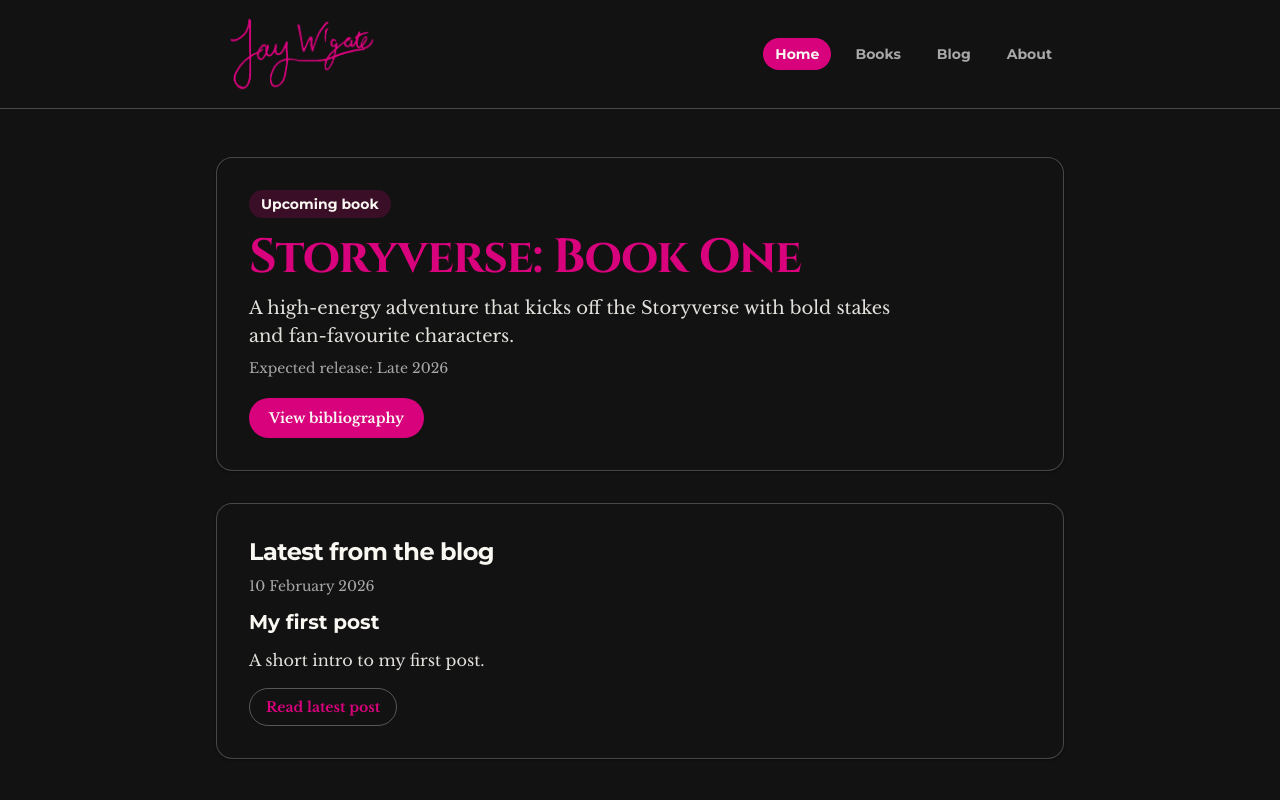
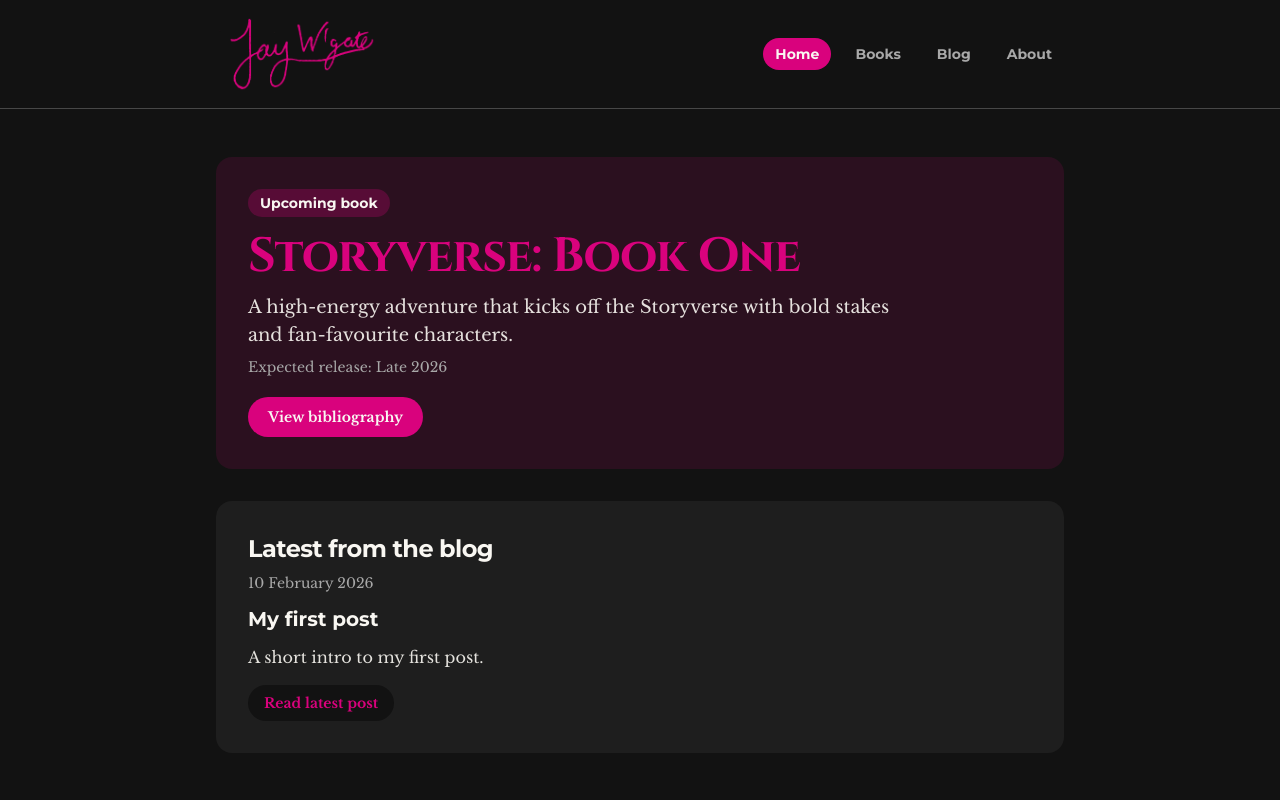
Before and after one commit to jessegreen0906/blogPoC, a Next.js app: page / in a window 1280 px wide. Shown: the top 800 px of the page. Built offline with nearby package versions, Linux system fonts and the light colour scheme.

Commit message:
Update project files

```diff
--- a/src/app/page.tsx
+++ b/src/app/page.tsx
@@ -1,6 +1,7 @@
-import Link from "next/link";
+import { LatestPostSection } from "@/components/home/latest-post-section";
+import { UpcomingBookSection } from "@/components/home/upcoming-book-section";
 import { books } from "@/lib/books";
-import { formatPostDate, getPostPreview } from "@/lib/blog";
+import { getPostPreview } from "@/lib/blog";
 
 export default async function Home() {
   const latestPost = await getPostPreview();
@@ -8,40 +9,10 @@ export default async function Home() {
 
   return (
     <main className="mx-auto w-full max-w-4xl space-y-8 px-4 py-12 sm:px-6">
-      <section className="rounded-2xl border border-[color:var(--neutral)]/35 bg-[color:var(--background)] p-6 shadow-sm shadow-black/30 sm:p-8">
-        <h2 className="inline-flex rounded-full bg-[color:var(--primary)]/20 px-3 py-1 text-sm font-semibold text-[color:var(--text)]">
-          Upcoming book
-        </h2>
-        <h1 className="mt-4 text-4xl font-bold tracking-tight text-[color:var(--primary)] sm:text-5xl">
-          {upcomingBook.title}
-        </h1>
-        <p className="mt-3 max-w-2xl text-lg text-[color:var(--text)]/90">{upcomingBook.description}</p>
-        <p className="mt-2 text-sm font-medium text-[color:var(--neutral)]">
-          Expected release: {upcomingBook.expectedRelease}
-        </p>
-        <Link
-          href="/books"
-          className="mt-5 inline-flex rounded-full bg-[color:var(--primary)] px-5 py-2.5 text-sm font-semibold text-[color:var(--text)] transition-colors hover:brightness-110"
-        >
-          View bibliography
-        </Link>
-      </section>
+      <UpcomingBookSection book={upcomingBook} />
 
       {latestPost ? (
-        <section className="rounded-2xl border border-[color:var(--neutral)]/35 bg-[color:var(--background)] p-6 shadow-sm shadow-black/30 sm:p-8">
-          <h2 className="text-2xl font-semibold tracking-tight text-[color:var(--text)]">
-            Latest from the blog
-          </h2>
-          <p className="mt-2 text-sm text-[color:var(--neutral)]">{formatPostDate(latestPost.date)}</p>
-          <h3 className="mt-3 text-xl font-semibold text-[color:var(--text)]">{latestPost.title}</h3>
-          <p className="mt-3 text-[color:var(--text)]/90">{latestPost.excerpt}</p>
-          <Link
-            href={`/blog/${latestPost.slug}`}
-            className="mt-4 inline-flex rounded-full border border-[color:var(--neutral)]/45 px-4 py-2 text-sm font-semibold text-[color:var(--primary)] transition-colors hover:bg-[color:var(--primary)]/10"
-          >
-            Read latest post
-          </Link>
-        </section>
+        <LatestPostSection post={latestPost} />
       ) : null}
     </main>
   );
--- /dev/null
+++ b/src/components/home/latest-post-section.tsx
@@ -0,0 +1,25 @@
+import Link from "next/link";
+import { formatPostDate, type BlogPostMeta } from "@/lib/blog";
+
+type LatestPostSectionProps = {
+  post: BlogPostMeta;
+};
+
+export function LatestPostSection({ post }: LatestPostSectionProps) {
+  return (
+    <section className="rounded-2xl bg-[color:var(--text)]/5 p-6 sm:p-8">
+      <h2 className="text-2xl font-semibold tracking-tight text-[color:var(--text)]">
+        Latest from the blog
+      </h2>
+      <p className="mt-2 text-sm text-[color:var(--neutral)]">{formatPostDate(post.date)}</p>
+      <h3 className="mt-3 text-xl font-semibold text-[color:var(--text)]">{post.title}</h3>
+      <p className="mt-3 text-[color:var(--text)]/90">{post.excerpt}</p>
+      <Link
+        href={`/blog/${post.slug}`}
+        className="mt-4 inline-flex rounded-full bg-[color:var(--background)] px-4 py-2 text-sm font-semibold text-[color:var(--primary)] transition-colors hover:bg-[color:var(--primary)]/10"
+      >
+        Read latest post
+      </Link>
+    </section>
+  );
+}
--- /dev/null
+++ b/src/components/home/upcoming-book-section.tsx
@@ -0,0 +1,29 @@
+import Link from "next/link";
+import type { Book } from "@/lib/books";
+
+type UpcomingBookSectionProps = {
+  book: Book;
+};
+
+export function UpcomingBookSection({ book }: UpcomingBookSectionProps) {
+  return (
+    <section className="rounded-2xl bg-[color:var(--primary)]/12 p-6 sm:p-8">
+      <h2 className="inline-flex rounded-full bg-[color:var(--primary)]/25 px-3 py-1 text-sm font-semibold text-[color:var(--text)]">
+        Upcoming book
+      </h2>
+      <h1 className="mt-4 text-4xl font-bold tracking-tight text-[color:var(--primary)] sm:text-5xl">
+        {book.title}
+      </h1>
+      <p className="mt-3 max-w-2xl text-lg text-[color:var(--text)]/90">{book.description}</p>
+      <p className="mt-2 text-sm font-medium text-[color:var(--neutral)]">
+        Expected release: {book.expectedRelease}
+      </p>
+      <Link
+        href="/books"
+        className="mt-5 inline-flex rounded-full bg-[color:var(--primary)] px-5 py-2.5 text-sm font-semibold text-[color:var(--text)] transition-colors hover:brightness-110"
+      >
+        View bibliography
+      </Link>
+    </section>
+  );
+}
```
Also changed, not shown: 2 other files (tests, documents, lock files or other folders).
